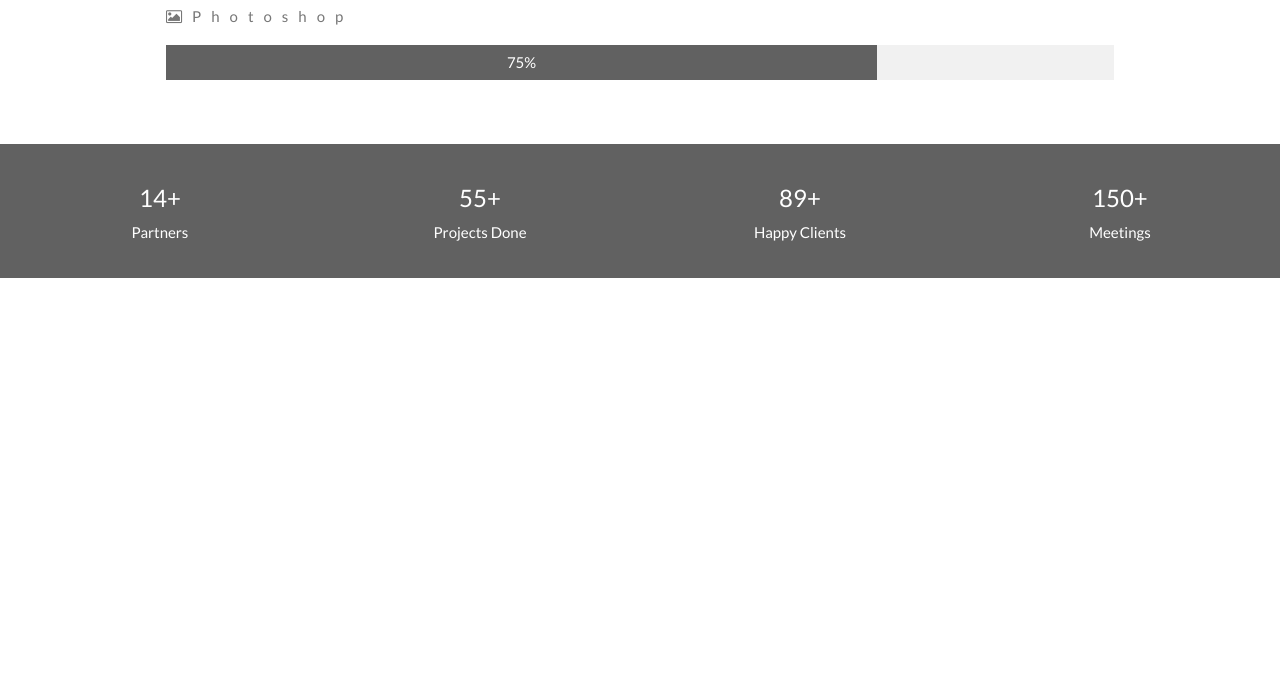
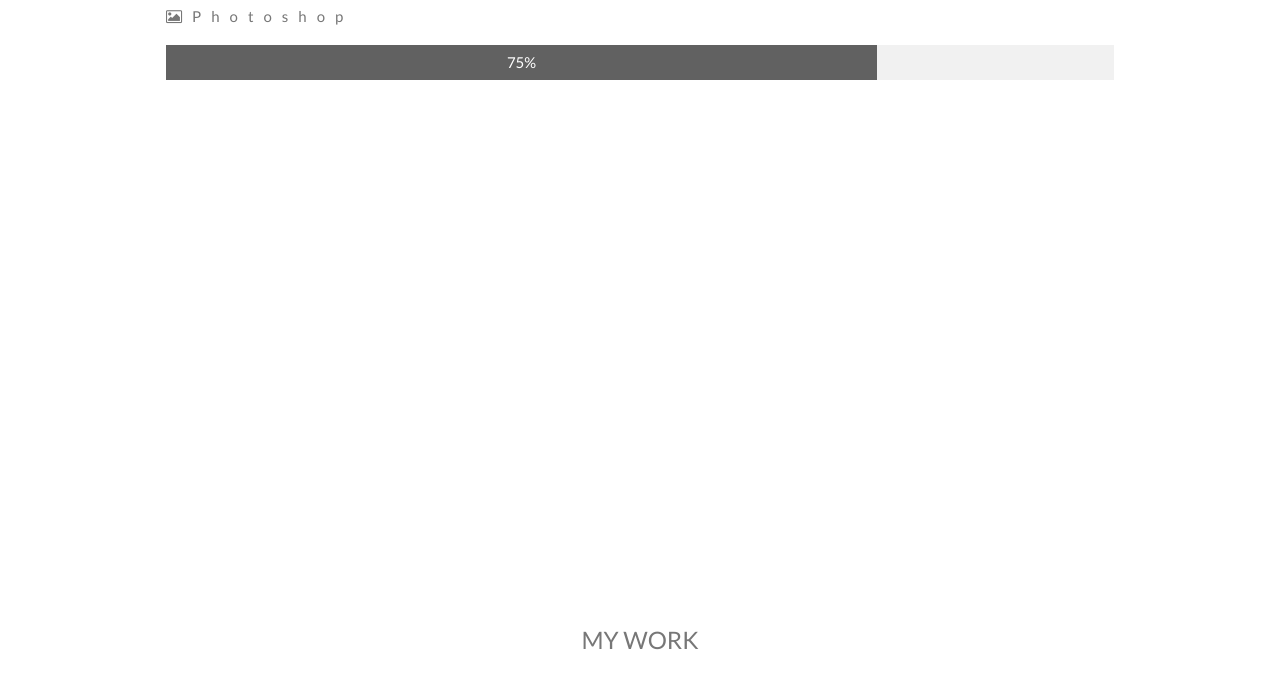
Before and after one commit to marsandnoa/RealPersonalWebsite, a plain HTML site: page index.html in a window 1280 px wide. Shown: the part 1784-2457 px from the top of the page. Drawn offline with Linux system fonts and the light colour scheme.

Commit message:
Stripped away more content, more or less finalized outline. Need to edit portofolio layout, linkedin link, and potentially contact section.

```diff
--- a/index.html
+++ b/index.html
@@ -64,7 +64,7 @@ body, html {
 <!-- First Parallax Image with Logo Text -->
 <div class="bgimg-1 w3-display-container w3-opacity-min" id="home">
   <div class="w3-display-middle" style="white-space:nowrap;">
-    <span class="w3-center w3-padding-large w3-black w3-xlarge w3-wide w3-animate-opacity">MY <span class="w3-hide-small">WEBSITE</span> LOGO</span>
+    <span class="w3-center w3-padding-large w3-black w3-xlarge w3-wide w3-animate-opacity">NOAH'S <span class="w3-hide-small">WEBSITE</span></span>
   </div>
 </div>
 
@@ -100,25 +100,6 @@ body, html {
   <p class="w3-wide"><i class="fa fa-photo"></i>Photoshop</p>
   <div class="w3-light-grey">
     <div class="w3-container w3-padding-small w3-dark-grey w3-center" style="width:75%">75%</div>
-  </div>
-</div>
-
-<div class="w3-row w3-center w3-dark-grey w3-padding-16">
-  <div class="w3-quarter w3-section">
-    <span class="w3-xlarge">14+</span><br>
-    Partners
-  </div>
-  <div class="w3-quarter w3-section">
-    <span class="w3-xlarge">55+</span><br>
-    Projects Done
-  </div>
-  <div class="w3-quarter w3-section">
-    <span class="w3-xlarge">89+</span><br>
-    Happy Clients
-  </div>
-  <div class="w3-quarter w3-section">
-    <span class="w3-xlarge">150+</span><br>
-    Meetings
   </div>
 </div>
 
@@ -194,9 +175,6 @@ body, html {
   <p class="w3-center"><em>I'd love your feedback!</em></p>
 
   <div class="w3-row w3-padding-32 w3-section">
-    <div class="w3-col m4 w3-container">
-      <img src="/w3images/map.jpg" class="w3-image w3-round" style="width:100%">
-    </div>
     <div class="w3-col m8 w3-panel">
       <div class="w3-large w3-margin-bottom">
         <i class="fa fa-map-marker fa-fw w3-hover-text-black w3-xlarge w3-margin-right"></i> Cincinnati, US<br>
```
